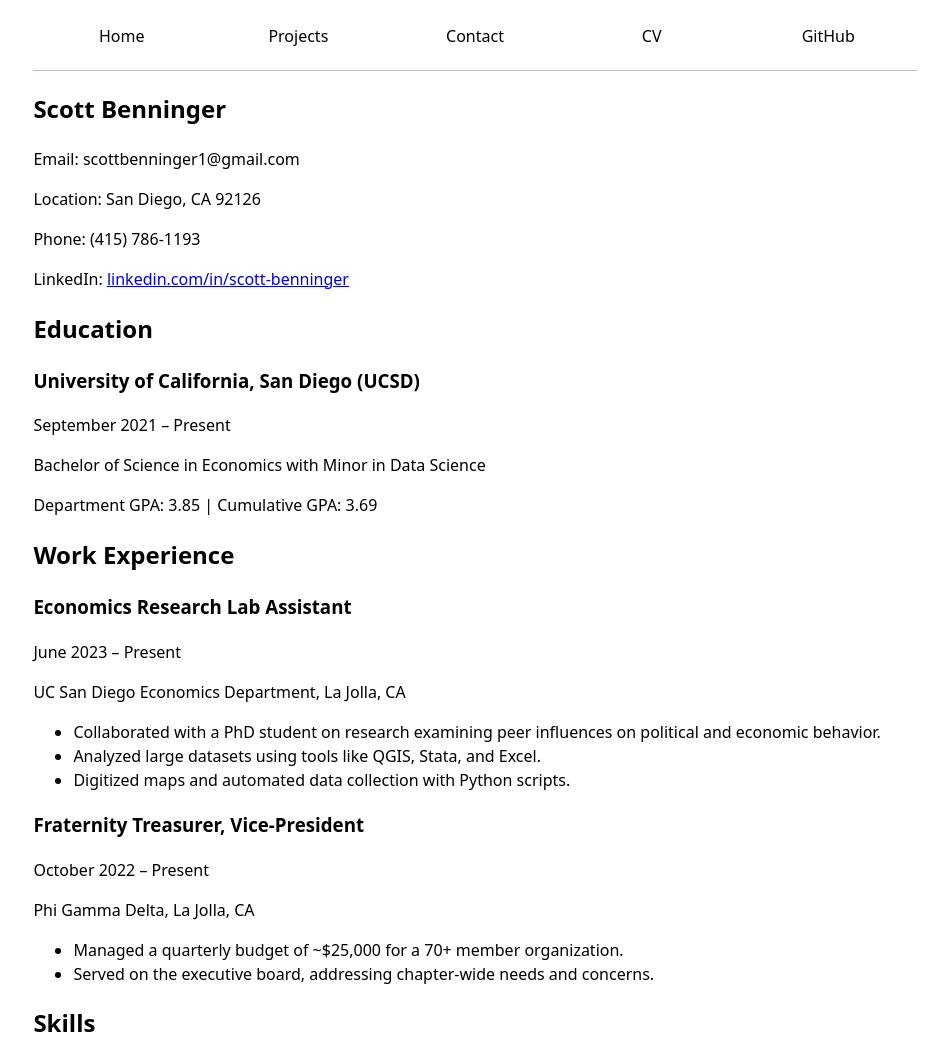
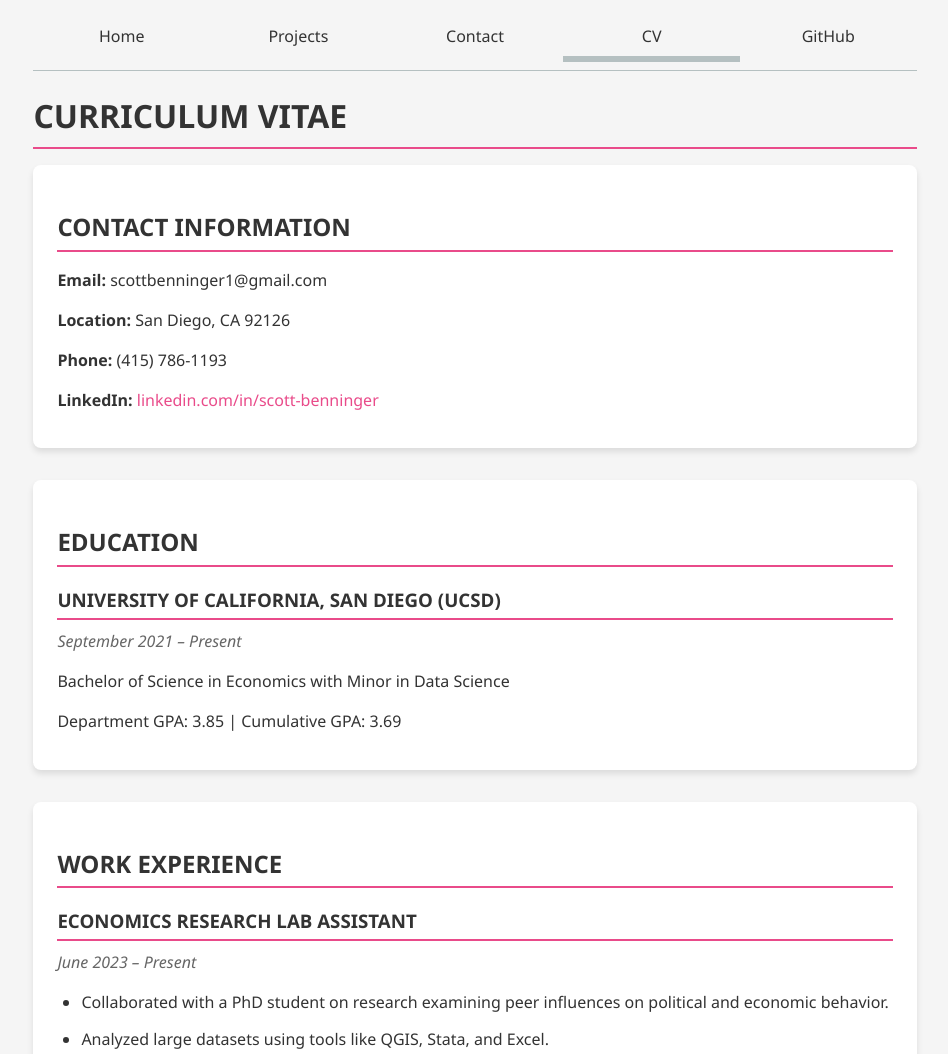
Before and after one commit to scottbenninger/portfolio, a plain HTML site: page resume/index.html in a window 1280 px wide. Shown: the top 1054 px of the page, without its empty margins (165-1113 px from the left). Drawn offline with Linux system fonts and the light colour scheme.

Commit message:
lab 2 changes

```diff
--- a/resume/index.html
+++ b/resume/index.html
@@ -8,21 +8,26 @@
 </head>
 <body>
     <nav>
-        <a href="../index.html">Home</a>
-        <a href="../projects/index.html">Projects</a>
-        <a href="../contact/index.html">Contact</a>
-        <a href="index.html">CV</a>
-        <a href="https://github.com/scottbenninger" target="_blank">GitHub</a>
+        <ul>
+            <li><a href="../index.html">Home</a></li>
+            <li><a href="../projects/index.html">Projects</a></li>
+            <li><a href="../contact/index.html">Contact</a></li>
+            <li><a href="index.html" class="current">CV</a></li>
+            <li><a href="https://github.com/scottbenninger" target="_blank">GitHub</a></li>
+        </ul>
     </nav>
 
+    <h1>Curriculum Vitae</h1>
+
+    <main>
         <section>
             <header>
-            <h2>Scott Benninger</h2>
+                <h2>Contact Information</h2>
             </header>
-        <p>Email: scottbenninger1@gmail.com</p>
-        <p>Location: San Diego, CA 92126</p>
-        <p>Phone: (415) 786-1193</p>
-        <p>LinkedIn: <a href="https://linkedin.com/in/scott-benninger-726b66282/" target="_blank">linkedin.com/in/scott-benninger</a></p>
+            <p><strong>Email:</strong> scottbenninger1@gmail.com</p>
+            <p><strong>Location:</strong> San Diego, CA 92126</p>
+            <p><strong>Phone:</strong> (415) 786-1193</p>
+            <p><strong>LinkedIn:</strong> <a href="https://linkedin.com/in/scott-benninger-726b66282/" target="_blank">linkedin.com/in/scott-benninger</a></p>
         </section>
 
         <section>
@@ -44,7 +49,6 @@
             <article>
                 <h3>Economics Research Lab Assistant</h3>
                 <time>June 2023 – Present</time>
-            <p>UC San Diego Economics Department, La Jolla, CA</p>
                 <ul>
                     <li>Collaborated with a PhD student on research examining peer influences on political and economic behavior.</li>
                     <li>Analyzed large datasets using tools like QGIS, Stata, and Excel.</li>
@@ -54,7 +58,6 @@
             <article>
                 <h3>Fraternity Treasurer, Vice-President</h3>
                 <time>October 2022 – Present</time>
-            <p>Phi Gamma Delta, La Jolla, CA</p>
                 <ul>
                     <li>Managed a quarterly budget of ~$25,000 for a 70+ member organization.</li>
                     <li>Served on the executive board, addressing chapter-wide needs and concerns.</li>
@@ -67,9 +70,9 @@
                 <h2>Skills</h2>
             </header>
             <ul>
-            <li>Programming: Python, Stata, Excel/Sheets</li>
-            <li>Languages: Fluent in English, Intermediate in Spanish</li>
-            <li>Interests: Data analytics, Finance, Game Theory, Behavioral Economics</li>
+                <li><strong>Programming:</strong> Python, Stata, Excel/Sheets</li>
+                <li><strong>Languages:</strong> Fluent in English, Intermediate in Spanish</li>
+                <li><strong>Interests:</strong> Data analytics, Finance, Game Theory, Behavioral Economics</li>
             </ul>
         </section>
 
@@ -83,5 +86,6 @@
                 <li>Volunteered at St. Aiden’s Food Pantry, coordinating food distribution.</li>
             </ul>
         </section>
+    </main>
 </body>
 </html>
--- a/style.css
+++ b/style.css
@@ -127,3 +127,57 @@ button:hover {
   margin: 0.5em 0 0; /* Add spacing below paragraph */
   font-size: 1em; /* Ensure readable text size */
 }
+
+
+/* CV Page Styling */
+body {
+  background-color: #f5f5f5; /* Light background for better readability */
+  color: #333; /* Dark text for contrast */
+  font-family: 'Segoe UI', Tahoma, Geneva, Verdana, sans-serif; /* Professional font */
+}
+
+h1, h2, h3 {
+  font-weight: bold; /* Strong emphasis for headings */
+  margin-bottom: 0.5em;
+  text-transform: uppercase; /* Add a professional touch */
+  border-bottom: 2px solid var(--color-accent); /* Accent underline */
+  padding-bottom: 0.2em;
+}
+
+section {
+  background-color: #fff; /* White background for content sections */
+  border-radius: 8px; /* Rounded corners for modern design */
+  box-shadow: 0 4px 6px rgba(0, 0, 0, 0.1); /* Subtle shadow for depth */
+  padding: 1.5em; /* Add spacing inside sections */
+  margin-bottom: 2em; /* Space between sections */
+}
+
+header {
+  margin-bottom: 1em; /* Space below headers */
+}
+
+p, ul, li {
+  margin-bottom: 0.8em; /* Consistent spacing */
+}
+
+ul {
+  padding-left: 1.5em; /* Indent lists */
+}
+
+ul li {
+  list-style: disc; /* Use bullet points for lists */
+}
+
+time {
+  font-style: italic; /* Highlight time periods */
+  color: #666; /* Subtle text color for time */
+}
+
+a {
+  color: var(--color-accent); /* Use accent color for links */
+  text-decoration: none; /* Remove underline for clean look */
+}
+
+a:hover {
+  text-decoration: underline; /* Add underline on hover */
+}
```
Lines whose indentation alone changed are shown as unchanged.
